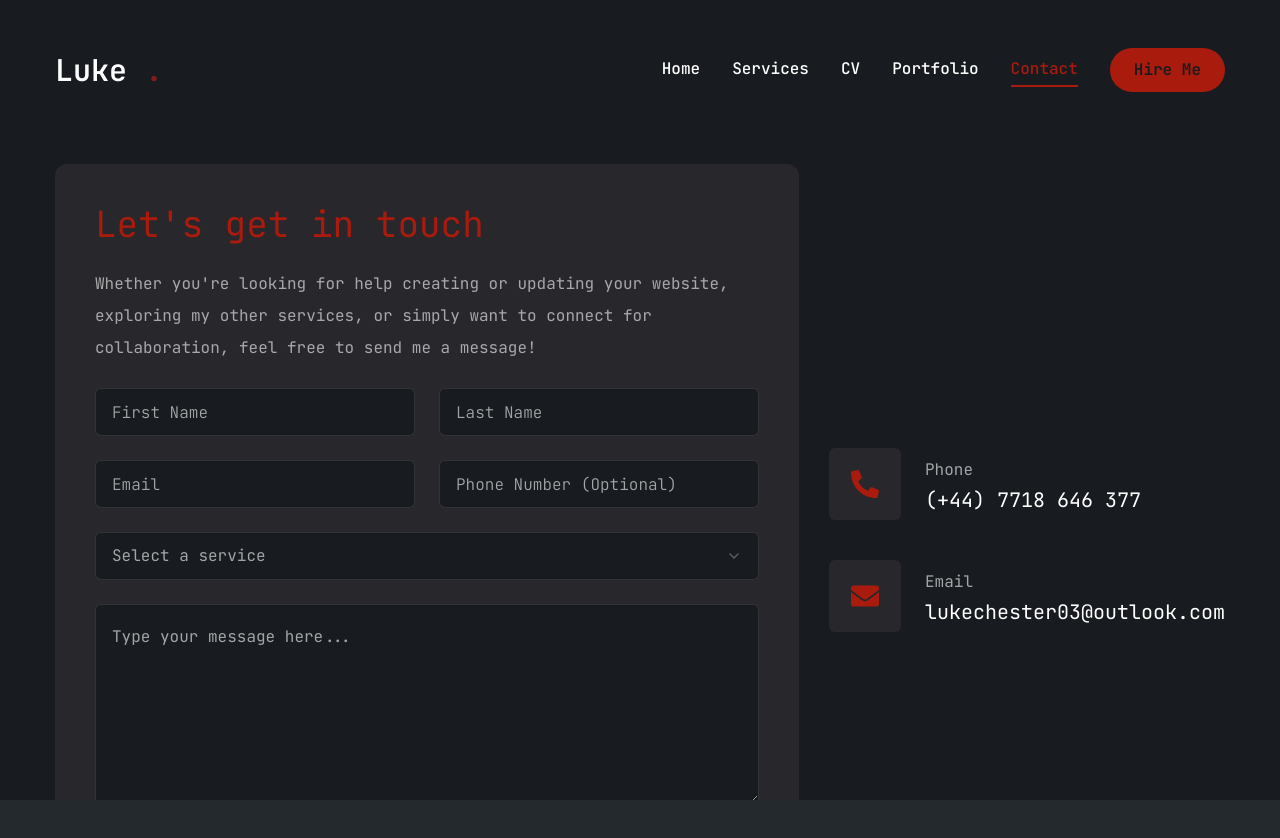
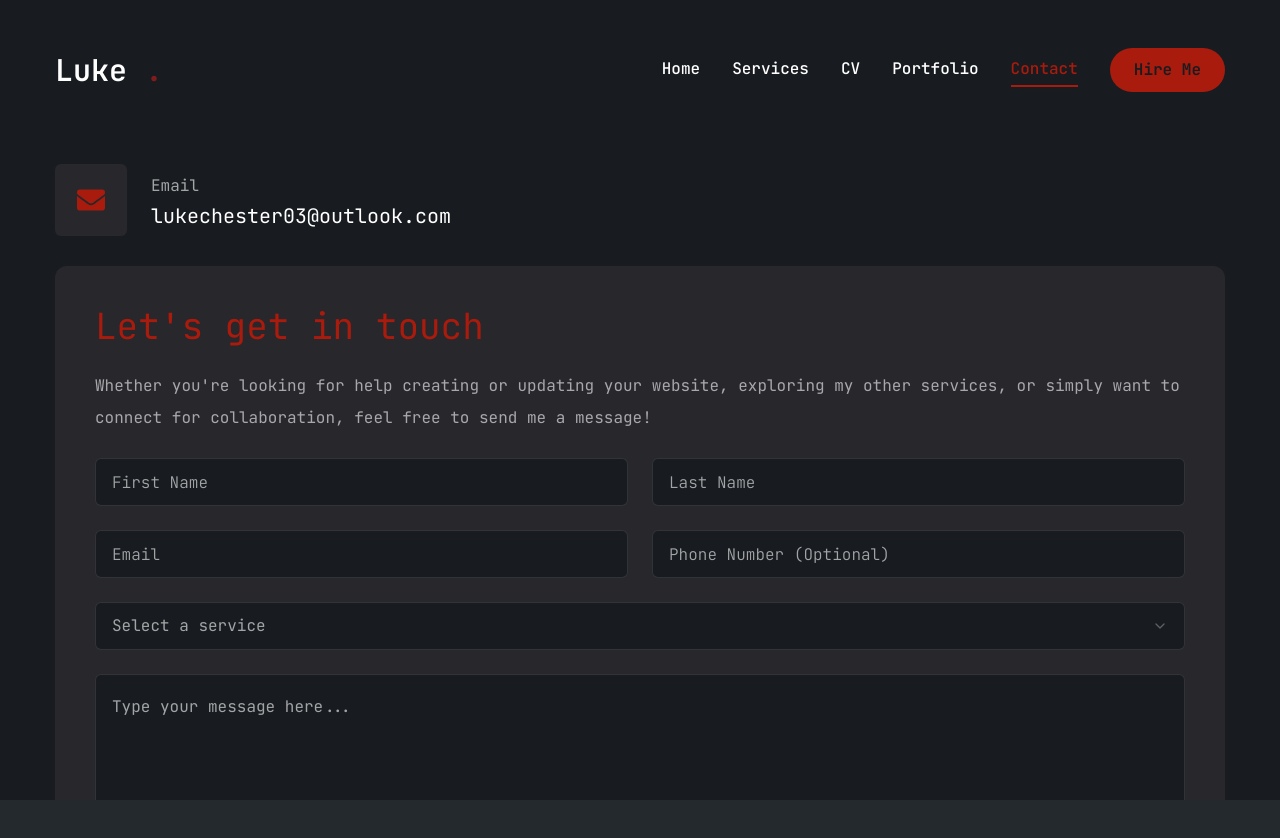
Before and after one commit to LukeChester03/luke-portfolio, a Next.js app: page /contact in a window 1280 px wide. Shown: the top 838 px of the page. Built offline with nearby package versions, Linux system fonts and the light colour scheme.

Commit message:
fixed positioning on contact page

```diff
--- a/app/contact/page.tsx
+++ b/app/contact/page.tsx
@@ -14,10 +14,7 @@ import {
 } from "@/components/ui/Select";
 import { FaPhoneAlt, FaEnvelope, FaMapMarkerAlt } from "react-icons/fa";
 import { motion } from "framer-motion";
-const info = [
-  { icon: <FaPhoneAlt />, title: "Phone", description: "(+44) 7718 646 377" },
-  { icon: <FaEnvelope />, title: "Email", description: "lukechester03@outlook.com" },
-];
+const info = [{ icon: <FaEnvelope />, title: "Email", description: "lukechester03@outlook.com" }];
 const Contact = () => {
   return (
     <motion.section
@@ -26,8 +23,27 @@ const Contact = () => {
       className="py-6"
     >
       <div className="container mx-auto">
-        <div className="flex flex-col xl:flex-row gap-[30px]">
-          <div className="xl:h-[54%] order-2 xl:order-none ">
+        <div className="flex flex-col xl:flex-col gap-[30px]">
+          {/* info */}
+          <div className="flex-1 flex items-start xl:justify-start  mb-8 xl:mb-0">
+            <ul className="flex flex-col gap-10">
+              {info.map((item, index) => {
+                return (
+                  <li key={index} className="flex items-center gap-6">
+                    <div className="w-[52px] h-[52px] xl:w-[72px] xl:h-[72px] bg-[#27272c] text-accent rounded-md flex items-center justify-center">
+                      <div className="text-[28px]">{item.icon}</div>
+                    </div>
+                    <div>
+                      <p className="text-white/60">{item.title}</p>
+                      <h3 className="text-xl">{item.description}</h3>
+                    </div>
+                  </li>
+                );
+              })}
+            </ul>
+          </div>
+          {/* form */}
+          <div className="xl:h-[54%]  ">
             <form className="flex flex-col gap-6 p-10 bg-[#27272c] rounded-xl">
               <h3 className="text-4xl text-accent ">Let's get in touch</h3>
               <p className="text-white/60">
@@ -36,7 +52,7 @@ const Contact = () => {
                 message!
               </p>
               {/* input */}
-              <div className="grid frid-cols-1 md:grid-cols-2 gap-6 ">
+              <div className="grid grid-cols-1 md:grid-cols-2 gap-6 ">
                 <Input type="firstname" placeholder="First Name" />
                 <Input type="lastname" placeholder="Last Name" />
                 <Input type="email" placeholder="Email" />
@@ -59,28 +75,10 @@ const Contact = () => {
                 </SelectContent>
               </Select>
               <Textarea className="h-[200px]" placeholder="Type your message here..." />
-              <Button size={"md"} className="max-w-40 self-center items-center justify-center">
+              <Button size={"lg"} className="max-w-60 self-center items-center justify-center">
                 Send Message
               </Button>
             </form>
-          </div>
-          {/* info */}
-          <div className="flex-1 flex items-center xl:justify-end order-1 xl:order-none mb-8 xl:mb-0">
-            <ul className="flex flex-col gap-10">
-              {info.map((item, index) => {
-                return (
-                  <li key={index} className="flex items-center gap-6">
-                    <div className="w-[52px] h-[52px] xl:w-[72px] xl:h-[72px] bg-[#27272c] text-accent rounded-md flex items-center justify-center">
-                      <div className="text-[28px]">{item.icon}</div>
-                    </div>
-                    <div>
-                      <p className="text-white/60">{item.title}</p>
-                      <h3 className="text-xl">{item.description}</h3>
-                    </div>
-                  </li>
-                );
-              })}
-            </ul>
           </div>
         </div>
       </div>
```
